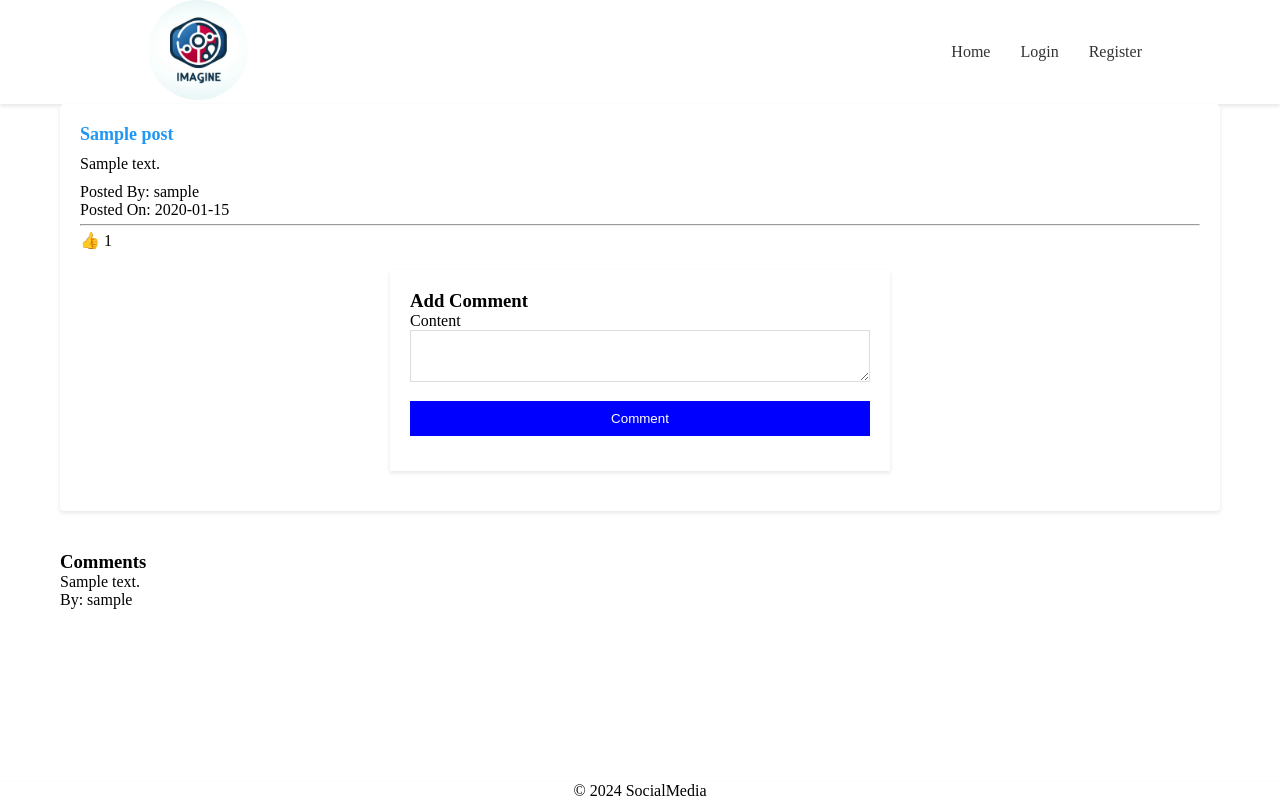
After one commit to Mohanned-sameh/portfolio_Project_ALX, a Flask app: page /post/1 in a window 1280 px wide. The commit adds this page. Run offline with Flask 3, Linux system fonts and the light colour scheme; tables that the repository leaves empty hold one stand-in row (values such as "Sample post"); some libraries are stand-ins or nearby versions.

Commit message:
Refactor comment functionality and add like feature

```diff
--- a/socialmedia/routes/post.py
+++ b/socialmedia/routes/post.py
@@ -2,6 +2,7 @@ from flask import render_template, url_for, flash, redirect, request
 from socialmedia import app, db
 from socialmedia.models import Post, Comment
 from flask_login import current_user, login_required
+from socialmedia.forms import CommentForm
 
 
 @app.route("/post/new", methods=["POST"])
@@ -18,11 +19,21 @@ def add_new_post():
 
 @app.route("/post/<int:post_id>", methods=["GET"])
 def get_post_by_id(post_id):
+    form = CommentForm()
     post = Post.query.get_or_404(post_id)
     comments = Comment.query.filter_by(post_id=post_id).all()
     return render_template(
-        "post.html", title="SocialMedia - Post", post=post, comments=comments
+        "post.html", title="SocialMedia - Post", post=post, comments=comments, form=form
     )
+
+
+@app.route("/post/<int:post_id>/like", methods=["POST", "GET"])
+@login_required
+def like_post(post_id):
+    post = Post.query.get_or_404(post_id)
+    post.likes += 1
+    db.session.commit()
+    return redirect(url_for("get_post_by_id", post_id=post_id))
 
 
 @app.route("/post/<int:post_id>/update", methods=["POST"])
--- /dev/null
+++ b/socialmedia/templates/post.html
@@ -0,0 +1,40 @@
+{% extends "base.html" %} {% block content %}
+<div class="section card">
+  <h3 class="card-title">
+    <a href="{{url_for('get_post_by_id', post_id=post.id)}}" class="card-link">
+      {{ post.title }}
+    </a>
+  </h3>
+  <p class="card-content">{{ post.content }}</p>
+  <p class="card-author">Posted By: {{post.author.username}}</p>
+  <p class="card-date">Posted On: {{post.date_posted.strftime('%Y-%m-%d')}}</p>
+  <hr style="margin-top: 5px" />
+  <div style="display: flex; gap: 15px; margin-top: 5px">
+    <p>
+      <a href="{{url_for('like_post', post_id=post.id)}}" style="color: black">
+        👍
+      </a>
+      {{post.likes}}
+    </p>
+  </div>
+  <div class="form-container">
+    <form action="{{url_for('new_comment', post_id=post.id)}}" method="post">
+      {{form.hidden_tag()}}
+      <h3>Add Comment</h3>
+      <div class="form-group">
+        <div class="form-username">{{form.content.label}}{{form.content}}</div>
+        <div class="form-submit">{{form.submit}}</div>
+      </div>
+    </form>
+  </div>
+</div>
+<div class="comments">
+  <h3>Comments</h3>
+  {% for comment in post.comments %}
+  <div class="comment">
+    <p>{{ comment.content }}</p>
+    <p>By: {{ comment.author.username }}</p>
+  </div>
+  {% endfor %}
+</div>
+{% endblock content %}
```
Also changed, not shown: socialmedia/routes/comment.py (+6 -12 lines), socialmedia/templates/home.html (+28 -2 lines).
